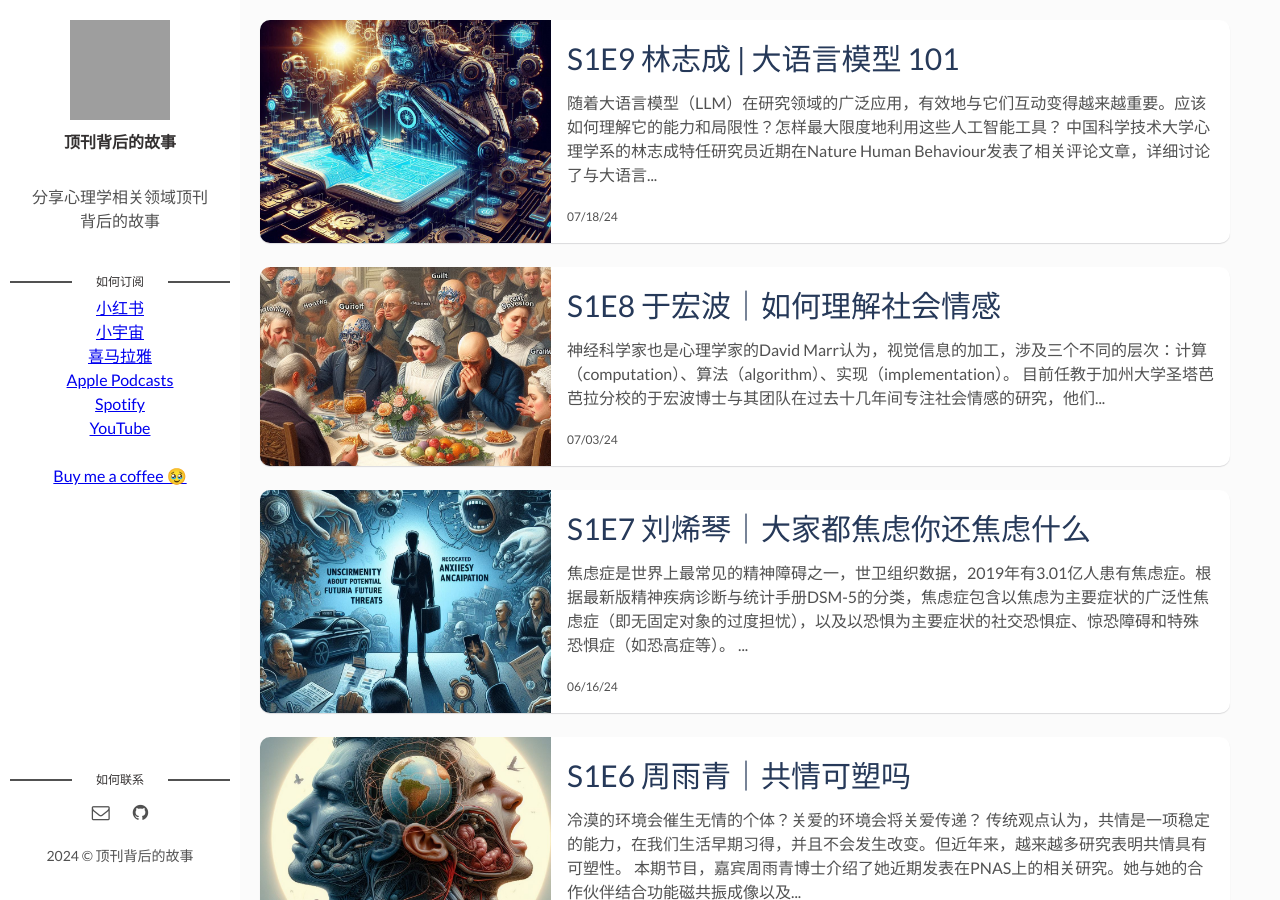
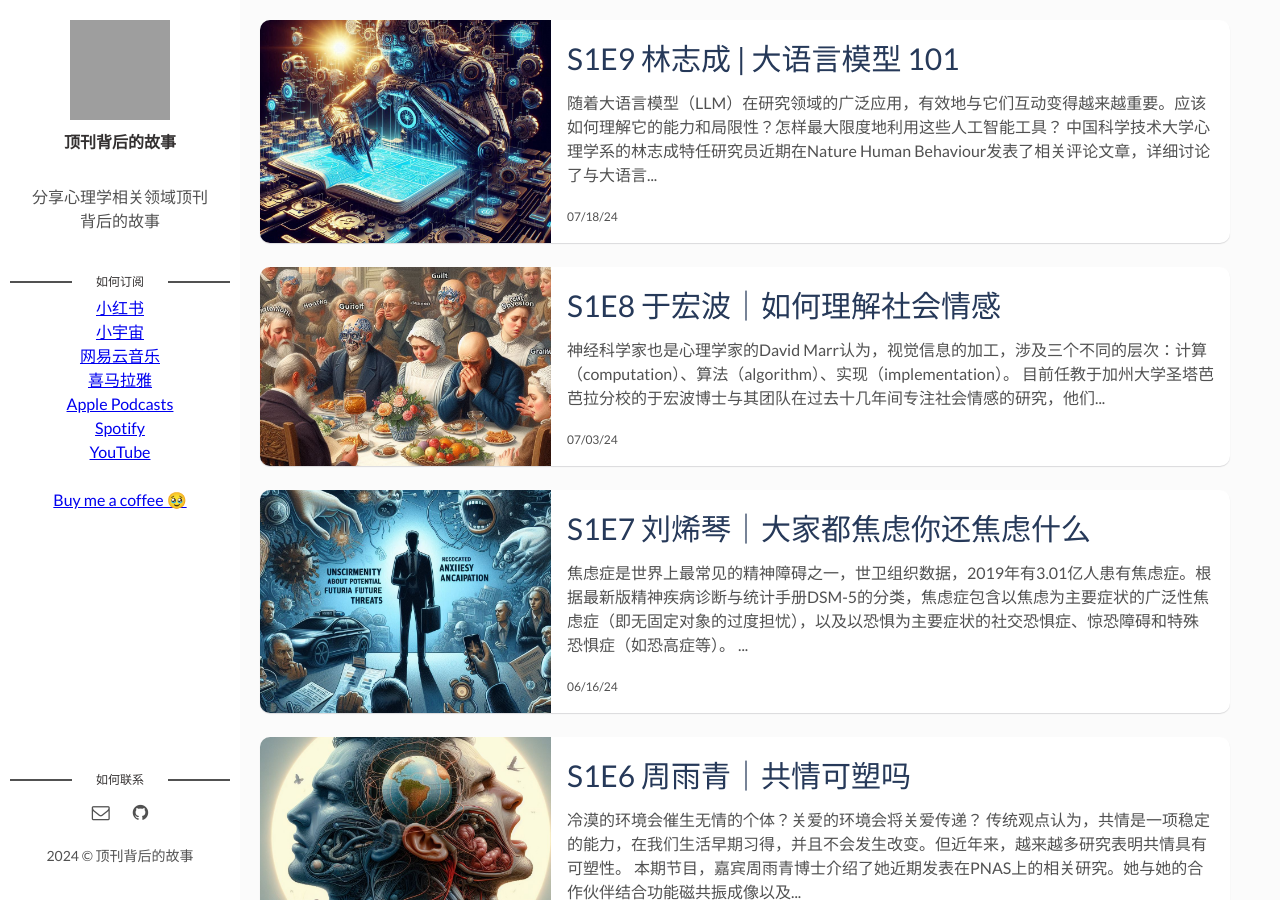
Before and after one commit to naoguo/beyond-top-journals, a Jekyll site: the page built from index.html, in a window 1280 px wide and 900 px high. Built offline with Jekyll 4.4.1, drawn with Linux system fonts in a browser that asks for light colours; the list of posts is cut into pages by our own code; grey boxes are pictures that could not be loaded.

Commit message:
add music 163

```diff
--- a/_layouts/main.html
+++ b/_layouts/main.html
@@ -14,6 +14,7 @@ layout: default
         <h3 class="contact-title">如何订阅</h3>
         <a href="https://www.xiaohongshu.com/user/profile/617cf8ba0000000002021c19">小红书</a><br>
         <a href="https://www.xiaoyuzhoufm.com/podcast/65beb6580847349e0ce782c1">小宇宙</a><br>
+        <a href="https://music.163.com/#/djradio?id=1213369535">网易云音乐</a><br>
         <a href="https://www.ximalaya.com/album/79394708">喜马拉雅</a><br>
         <a href="https://podcasts.apple.com/cn/podcast/%E9%A1%B6%E5%88%8A%E8%83%8C%E5%90%8E%E7%9A%84%E6%95%85%E4%BA%8B/id1729028477">Apple Podcasts</a><br>
         <a href="https://open.spotify.com/show/5SzIqOMQfveOSjsjZA7J2I">Spotify</a><br>
```
